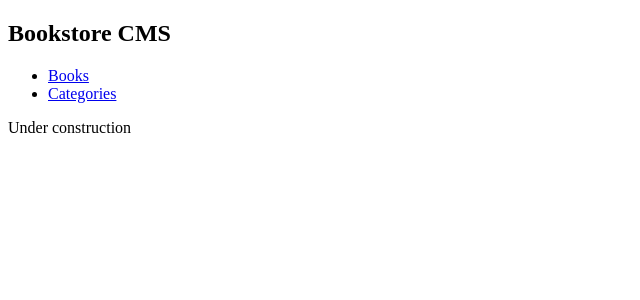
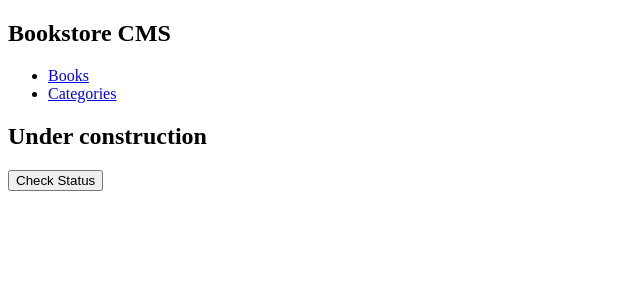
Before and after one commit to iKuartz/bookstore, a React (Create React App) app: page /Categories in a window 1280 px wide. Shown: the top 300 px of the page, without its empty margins (0-640 px from the left). Built offline with nearby package versions, Linux system fonts and the light colour scheme.

Commit message:
Several bugs corrected, improvements in syntax, but still could not manage to fix the button.

```diff
--- a/src/App.js
+++ b/src/App.js
@@ -1,6 +1,4 @@
-import { Routes, Route } from 'react-router-dom';
-import { Provider } from 'react-redux';
-import store from './redux/store';
+import { BrowserRouter, Routes, Route } from 'react-router-dom';
 import Categories from './components/Categories';
 import NavBar from './components/Navigation';
 import Books from './components/Books';
@@ -8,13 +6,13 @@ import './components/App.css';
 
 function App() {
   return (
-    <Provider store={store}>
+    <BrowserRouter>
       <NavBar />
       <Routes>
         <Route path="/" element={<Books />} />
-        <Route path="/categories" element={<Categories />} />
+        <Route path="/Categories" element={<Categories />} />
       </Routes>
-    </Provider>
+    </BrowserRouter>
   );
 }
 
--- a/src/components/Categories.js
+++ b/src/components/Categories.js
@@ -1,6 +1,8 @@
-import React from 'react';
-
-const Categories = () => <p>Under construction</p>;
-  <button type="button">Check Progress</button>;
+const Categories = () => (
+  <section className="categories-section">
+    <h1 className="categories-progress">Under construction</h1>
+    <button type="button">Check Status</button>
+  </section>
+);
 
 export default Categories;
--- a/src/components/Navigation.js
+++ b/src/components/Navigation.js
@@ -22,8 +22,7 @@ const NavBar = () => {
             <NavLink
               to={link.path}
               className="links"
-              activeClassName="active-link"
-              exact
+              activeclassname="active-link"
             >
               {link.text}
             </NavLink>
--- a/src/redux/categories/categories.js
+++ b/src/redux/categories/categories.js
@@ -1,12 +1,12 @@
-const VERIFY = 'bookstore/categories/status';
+const VERIFY = 'VERIFY';
 
-const categoriesReducer = (state = [], action) => {
+export default function categoriesReducer(state = {}, action) {
   switch (action.type) {
     case VERIFY:
       return 'Under construction';
     default:
       return state;
   }
-};
+}
 
-export default categoriesReducer;
+export const statusCategories = () => ({ type: VERIFY });
```
Also changed, not shown: src/index.js (+4 -3 lines).
